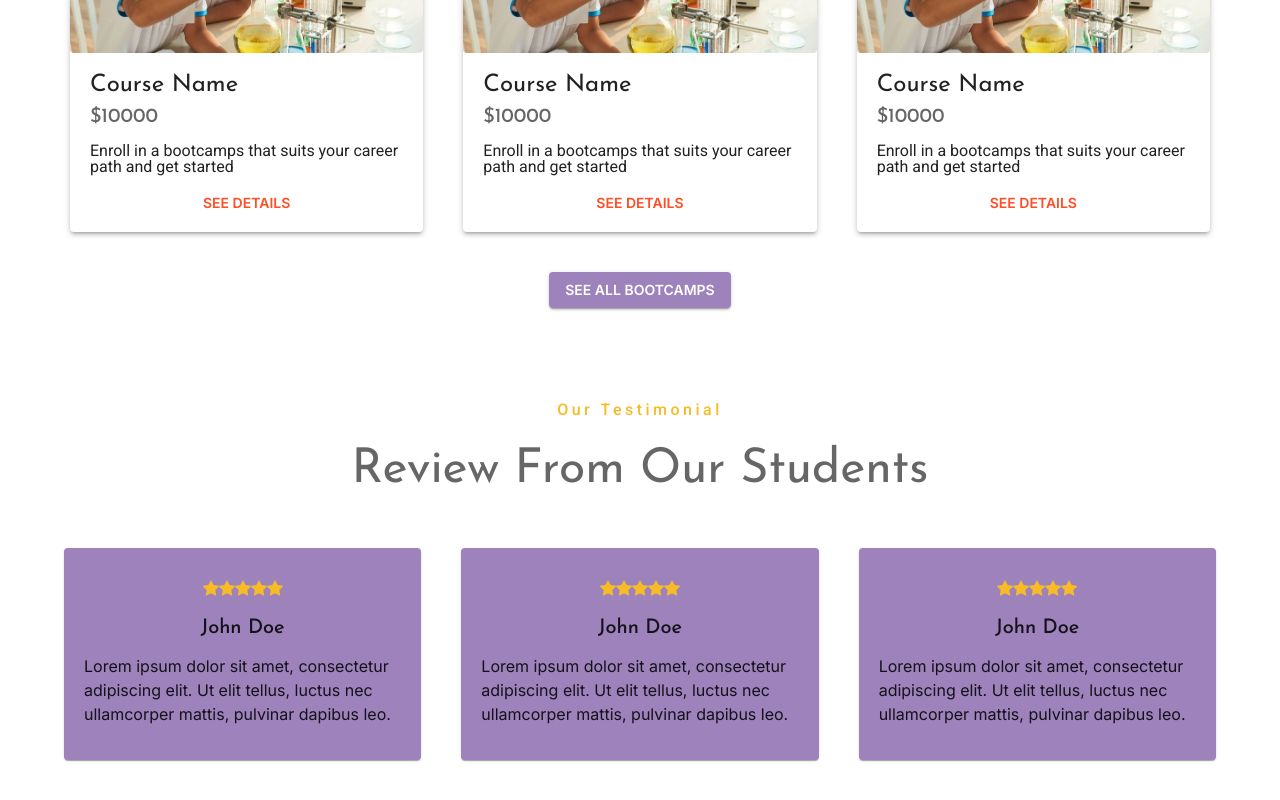
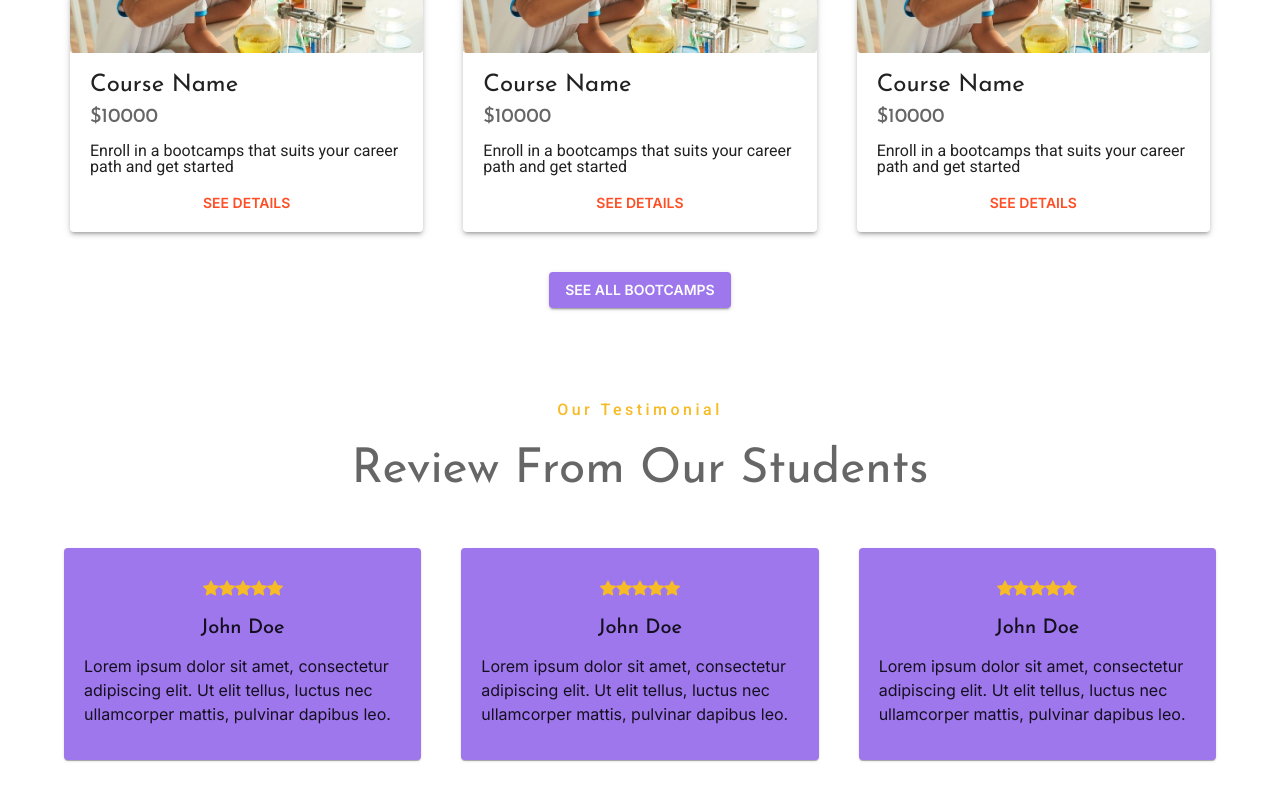
Before and after one commit to GolamMuid/DevTrain, a React (Create React App) app: page / in a window 1280 px wide. Shown: the part 1960-2760 px from the top of the page. Built offline with nearby package versions, Linux system fonts and the light colour scheme; a web font is replaced by a local one.

Commit message:
added color

```diff
--- a/src/App.js
+++ b/src/App.js
@@ -13,7 +13,7 @@ function App() {
 		palette: {
 			mode: "light",
 			primary: {
-				main: "#9D82BC",
+				main: "#9E77ED",
 				// light: "rgb(24, 33, 64)",
 				// dark: "rgb(24, 33, 64)",
 			},
@@ -66,7 +66,7 @@ function App() {
 		palette: {
 			mode: "dark",
 			primary: {
-				main: "#9D82BC",
+				main: "#9E77ED",
 				// light: "rgb(24, 33, 64)",
 				// dark: "rgb(24, 33, 64)",
 			},
@@ -80,8 +80,8 @@ function App() {
 				main: "#f7bb25",
 			},
 			background: {
-				default: "#22253C",
-				paper: "#1d1d25",
+				default: "#0E1320",
+				// paper: "#111927",
 			},
 			infoBlue: palette.augmentColor({
 				color: {
--- a/src/components/home/bootcamps/Bootcamps.js
+++ b/src/components/home/bootcamps/Bootcamps.js
@@ -4,7 +4,6 @@ import React from "react";
 import Container from "../../../layouts/container/Container";
 import BootcampModel from "./BootcampModel";
 import RubberBand from "react-reveal/RubberBand";
-import Fade from "react-reveal/Fade";
 import { Link } from "react-router-dom";
 
 function Bootcamps() {
```
Lines whose indentation alone changed are shown as unchanged.
